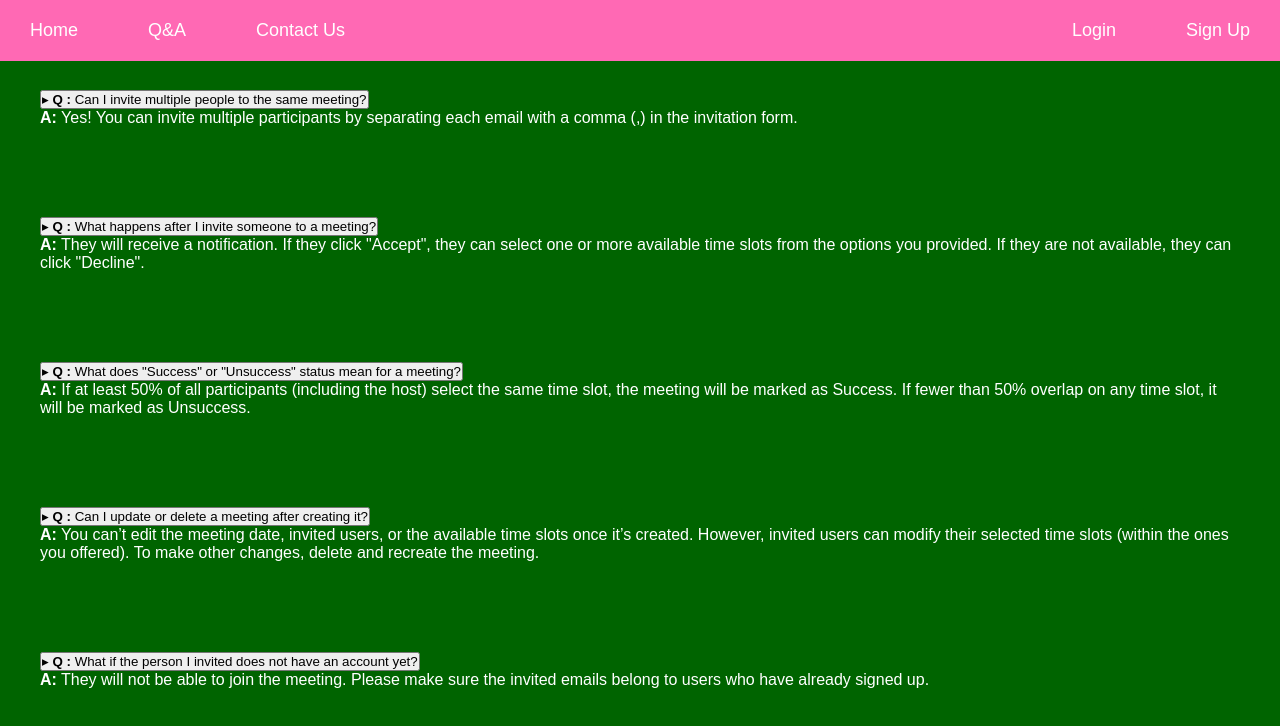
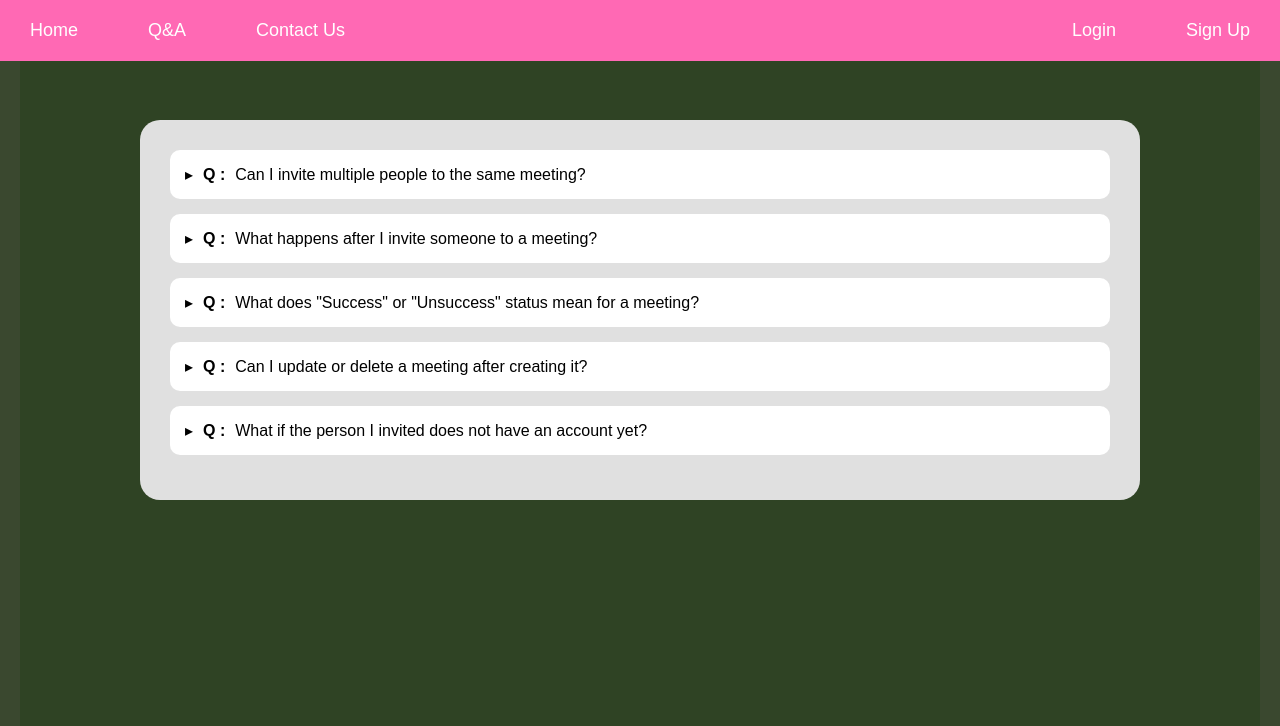
Before and after one commit to ChonmaneeC/MeetingTimeArrangement, a React (Create React App) app in the folder frontend/: page /qa in a window 1280 px wide. Shown: the top 726 px of the page. Built offline with nearby package versions, Linux system fonts and the light colour scheme.

Commit message:
Update App.css
update Q&A design

```diff
--- a/frontend/src/App.css
+++ b/frontend/src/App.css
@@ -7,7 +7,7 @@
 
 body {
   font-family: Arial, sans-serif;
-  background-color: #006400; /* Green background */
+  background-color: #3A482F; /* Green background */
 }
 
 /* Home container */
@@ -186,11 +186,57 @@ body {
 }
 
 /* Q&A */
+.qa-container {
+  background-color: #2f4324;
+  min-height: 100vh;
+  padding-top: 100px;
+  display: flex;
+  justify-content: center;
+  align-items: flex-start;
+}
+
+.qa-content-box {
+  background-color: #e0e0e0;
+  border-radius: 20px;
+  padding: 30px;
+  width: 90%;
+  max-width: 1000px;
+}
+
 .qa-item {
-  margin-top: 50px; /* เพิ่มระยะห่างจากด้านบน */
-  padding: 20px;
-  color: white;
+  margin-bottom: 15px;
+  background: white;
+  border-radius: 10px;
+  padding: 15px;
+  transition: all 0.3s ease;
 }
+
+.qa-question {
+  background: none;
+  border: none;
+  font-size: 16px;
+  cursor: pointer;
+  width: 100%;
+  text-align: left;
+  display: flex;
+  gap: 10px;
+  align-items: center;
+}
+
+.qa-answer {
+  max-height: 0;
+  overflow: hidden;
+  transition: max-height 0.4s ease, opacity 0.4s ease;
+  opacity: 0;
+  margin-left: 25px;
+}
+
+.qa-answer.visible {
+  max-height: 200px;
+  opacity: 1;
+}
+
+
 
 /* Contact Us */
 .contact-container {
```
